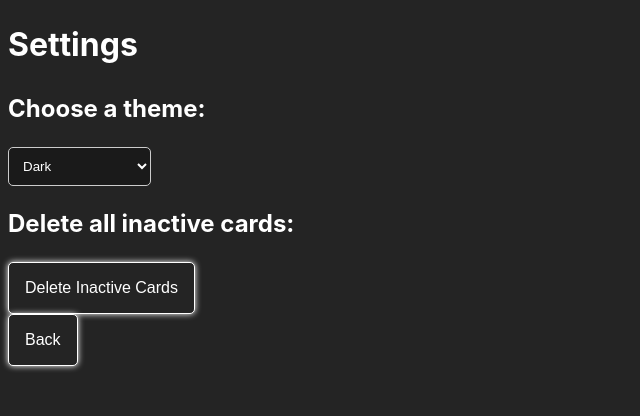
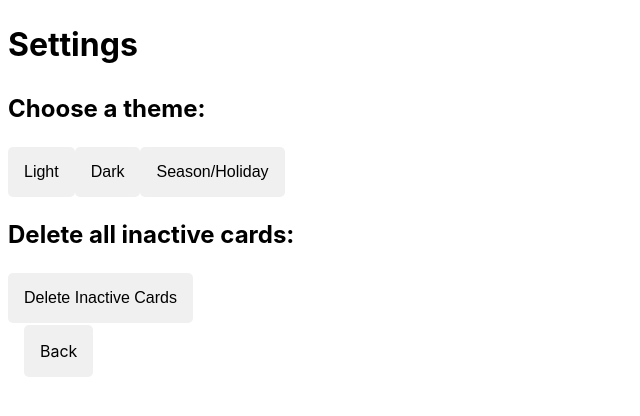
Before and after one commit to Xayida83/e-wallet-lotta, a React (Vite) app: page /settings in a window 1280 px wide. Shown: the top 416 px of the page, without its empty margins (0-640 px from the left). Built offline with nearby package versions, Linux system fonts and the light colour scheme.

Commit message:
ThemeProvider on buttons

```diff
--- a/package.json
+++ b/package.json
@@ -11,10 +11,12 @@
   },
   "dependencies": {
     "@reduxjs/toolkit": "^2.2.8",
+    "polished": "^4.3.1",
     "react": "^18.3.1",
     "react-dom": "^18.3.1",
     "react-redux": "^9.1.2",
-    "react-router-dom": "^6.26.2"
+    "react-router-dom": "^6.26.2",
+    "styled-components": "^6.1.13"
   },
   "devDependencies": {
     "@eslint/js": "^9.11.1",
--- a/src/App.jsx
+++ b/src/App.jsx
@@ -6,15 +6,17 @@ import Settings from "./pages/Settings";
 import { useEffect } from "react";
 import { useSelector } from "react-redux";
 import applyTheme from "./utils/themeUtils";
+import { ThemeProvider } from "styled-components";
 
 function App() {
-  const theme = useSelector((state) => state.settings.theme); // Hämta valt tema från Redux
+  const theme = useSelector((state) => state.settings.theme); // Hämta det valda temat från Redux
 
   useEffect(() => {
     applyTheme(theme);
   }, [theme]);
 
   return (
+    <ThemeProvider theme={theme}>
       <Router>
         <div>
           <Routes>
@@ -25,6 +27,7 @@ function App() {
           </Routes>
         </div>
       </Router>
+    </ThemeProvider>
   )
 }
 
--- a/src/components/Button.jsx
+++ b/src/components/Button.jsx
@@ -1,20 +1,34 @@
+import styled from 'styled-components';
 import { Link } from 'react-router-dom';
 import styles from './Button.module.css';
+import { darken } from 'polished';
 
-const Button = ({ label, to, type, onClick }) => {
+// Styled component för att hantera temabaserad styling
+const ThemedButton = styled.button`
+  background-color: ${({ theme }) => theme.buttonBg}; /* Dynamiskt tema */
+  color: ${({ theme }) => theme.buttonText}; /* Dynamiskt tema */
+  &:hover {
+    background-color: ${({ theme }) => darken(0.1, theme.buttonBg)};
+  }
+  & span:hover {
+     background-color: ${({ theme }) => darken(0.2, theme.buttonBg)};
+  }
+`;
+
+// Din befintliga Button-komponent
+const Button = ({ label, to, onClick }) => {
   if (to) {
     return (
-      <Link to={to} className={styles.button}>
-        {label}
+      <Link to={to} className={`${styles.button}`}>
+        <ThemedButton as="span">{label}</ThemedButton> {/* Temadelen hanteras här */}
       </Link>
     );
   }
 
-  // Annars returnera vanlig knapp
   return (
-    <button className={styles.button} type={type} onClick={onClick}>
+    <ThemedButton className={styles.button} onClick={onClick}>
       {label}
-    </button>
+    </ThemedButton>
   );
 };
 
--- a/src/components/Button.module.css
+++ b/src/components/Button.module.css
@@ -1,7 +1,8 @@
+
 .button {
   display: inline-block;
-  background-color:  var(--button-bg-color);
-  color: var(--button-text-color);
+  /* background-color:  var(--button-bg-color);
+  color: var(--button-text-color); */
   border: var(--button-border);
   padding: var(--padding-small);
   font-size: 1rem;
@@ -11,8 +12,15 @@
   border-radius: 5px;
   transition: background-color 0.3s ease;
   box-shadow: 0px 0px 6px var(--button-box-shadow-color);
+  & span {
+    padding: 1rem;
+    border-radius: 5px;
+    transition: background-color 0.3s ease;
+    box-shadow: 0px 0px 6px var(--button-box-shadow-color);
+
+  }
 }
 
-.button:hover {
+/* .button:hover {
   background-color:darken(var(--button-bg-color), 90%);
-}
+} */
--- a/src/pages/Home.jsx
+++ b/src/pages/Home.jsx
@@ -38,7 +38,8 @@ const Home = () => {
       </ul>
        {/* Visa "Add New Card"-knappen endast om användaren har färre än 4 kort */}
       {cards.length < maxCards ? (
-        <Button label="Add New Card" to="/addcard" type="link" />
+        // <Button label="Add New Card" to="/addcard" type="button" />
+        <Button label="Add A Card" type="button" to="/addCard" />
       ) : (
         <p>You have reached the maximum number of cards (4).</p>
       )}
--- a/src/pages/Settings.jsx
+++ b/src/pages/Settings.jsx
@@ -1,52 +1,43 @@
-import { useDispatch, useSelector } from "react-redux";
+import { useDispatch } from "react-redux";
 import Button from "../components/Button";
 import { setTheme } from "../redux/settingsSlice";
 import { deleteInactiveCards } from "../redux/cardSlice";
 import styles from './Settings.module.css';
 import { useNavigate } from "react-router-dom";
-import { useEffect } from "react"; // Lägg till useEffect
+import { darkTheme, lightTheme, seasonTheme } from "../theme/theme";
 
 const Settings = () => {
   const dispatch = useDispatch();
-  const theme = useSelector((state) => state.settings.theme); // Hämta nuvarande tema
-  const cards = useSelector((state) => state.cards.cards); // Hämta alla kort
   const navigate = useNavigate();
 
-  const handleThemeChange = (e) => {
-    dispatch(setTheme(e.target.value)); // Ändra temat i Redux
+  const handleThemeChange = (newTheme) => {
+    dispatch(setTheme(newTheme)); //* Skicka action till Redux för att ändra temat
   };
 
   const handleDeleteInactive = () => {
-    dispatch(deleteInactiveCards()); // Radera alla inaktiva kort
+    dispatch(deleteInactiveCards()); //* Radera alla inaktiva kort
     navigate('/');
   };
-
-  // useEffect för att logga temat när det ändras
-  useEffect(() => {
-    console.log("New theme selected:", theme);
-  }, [theme]); // Körs när temat ändras
 
   return (
     <div className={styles.settingsContainer}>
       <h1>Settings</h1>
 
       {/* Temaväljare */}
-      <div className={styles.themeSelector}>
+      <div>
         <h2>Choose a theme:</h2>
-        <select value={theme} onChange={handleThemeChange}>
-          <option value="dark">Dark</option>
-          <option value="light">Light</option>
-          <option value="season">Season / Holiday</option>
-        </select>
+        <Button label="Light"  onClick={() => handleThemeChange(lightTheme)} />
+        <Button label="Dark" onClick={() => handleThemeChange(darkTheme)} />
+        <Button label="Season/Holiday" onClick={() => handleThemeChange(seasonTheme)} />
       </div>
 
       {/* Radera inaktiva kort */}
       <div className={styles.deleteInactive}>
         <h2>Delete all inactive cards:</h2>
-        <Button label="Delete Inactive Cards" type="button" onClick={handleDeleteInactive} />
+        <Button label="Delete Inactive Cards" onClick={handleDeleteInactive} />
       </div>
 
-      <Button label="Back" type="button" onClick={() => navigate('/')} />
+      <Button label="Back" to="/" />
     </div>
   );
 };
--- a/src/redux/settingsSlice.js
+++ b/src/redux/settingsSlice.js
@@ -1,8 +1,8 @@
 import { createSlice } from '@reduxjs/toolkit';
-import applyTheme from '../utils/themeUtils';
+import { lightTheme } from '../theme/theme'; // Importera ett standardtema
 
 const initialState = {
-  theme: 'dark', //* Standardtema
+  theme: lightTheme, // Se till att detta är ett giltigt tema-objekt
 };
 
 const settingsSlice = createSlice({
@@ -12,7 +12,6 @@ const settingsSlice = createSlice({
     // Ändra temat
     setTheme: (state, action) => {
       state.theme = action.payload; //* Spara det valda temat i Redux
-      applyTheme(action.payload); //* Anropa applyTheme-funktionen när temat ändras
     },
   },
 });
--- /dev/null
+++ b/src/theme/theme.jsx
@@ -0,0 +1,20 @@
+export const lightTheme = {
+  buttonBg: '#f0f0f0',
+  buttonText: '#000000',
+  bgColor: '#ffffff',
+  textColor: '#000000',
+};
+
+export const darkTheme = {
+  buttonBg: '#333333',
+  buttonText: '#ffffff',
+  bgColor: '#242424',
+  textColor: '#ffffff',
+};
+
+export const seasonTheme = {
+  buttonBg: '#28a745',
+  buttonText: '#ffffff',
+  bgColor: '#004d00',
+  textColor: '#ffffff',
+};
```
Also changed, not shown: 1 other file (tests, documents, lock files or other folders). Lines whose indentation alone changed are shown as unchanged.
